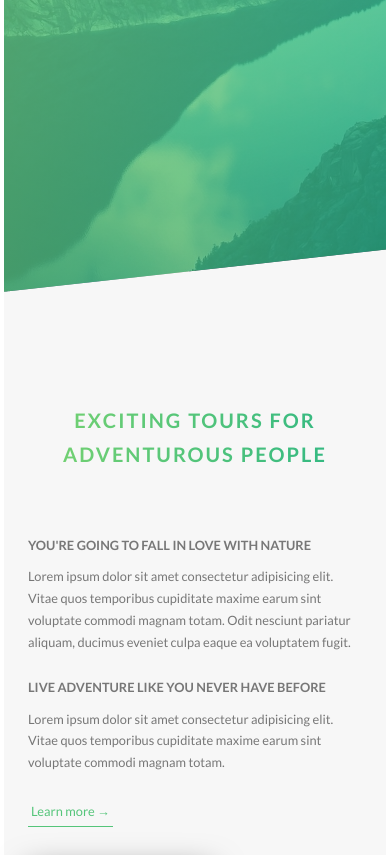
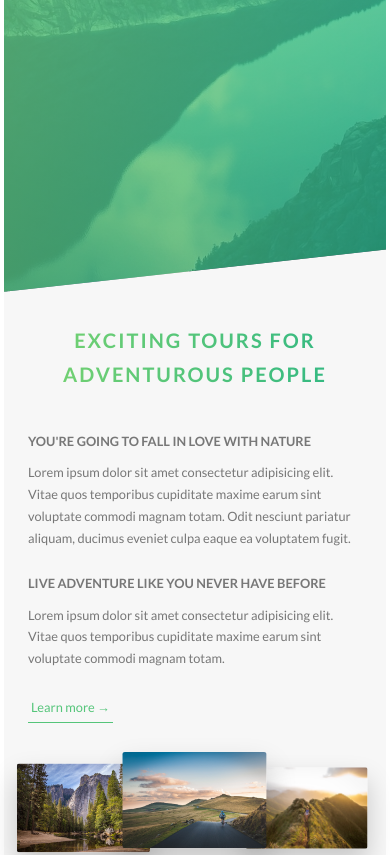
Before and after one commit to tanbt/AdvancedCssSass, a website: page Natours/index.html in a window 390 px wide. Shown: the part 514-1369 px from the top of the page. Drawn offline with Linux system fonts and the light colour scheme.

Commit message:
Update media query for feature section

```diff
--- a/Natours/scss/base/_utilities.scss
+++ b/Natours/scss/base/_utilities.scss
@@ -3,11 +3,17 @@
 }
 
 .u-margin-bottom-big {
-    margin-bottom: 8rem;
+    margin-bottom: 8rem !important;
+    @include respond(tab-port) {
+        margin-bottom: 5rem !important;
+    }
 }
 
 .u-margin-bottom-medium {
     margin-bottom: 4rem;
+    @include respond(tab-port) {
+        margin-bottom: 3rem !important;
+    }
 }
 
 .u-margin-bottom-small {
@@ -19,7 +25,7 @@
 }
 
 .u-margin-top-big {
-    margin-top: 8rem;
+    margin-top: 8rem !important;
 }
 
 .u-margin-top-huge {
--- a/Natours/scss/components/_composition.scss
+++ b/Natours/scss/components/_composition.scss
@@ -10,17 +10,38 @@
     transition: all .2s;
     outline-offset: 2rem;
 
+    @include respond(tab-port) {
+      float: left;
+      position: relative;
+      width: 33.3333%;
+      box-shadow: 0 1.5rem 3rem rgba($color-black, .2);
+    }
+
     &--p1 {
       left: 0;
       top: -2rem;
+      @include respond(tab-port) {
+        top: 0;
+        transform: scale(1.2);
+      }
     }
     &--p2 {
       right: 0;
       top: 2rem;
+      @include respond(tab-port) {
+        top: -1rem;
+        transform: scale(1.3);
+        z-index: 100;
+      }
     }
     &--p3 {
       left: 20%;
       top: 10rem;
+      @include respond(tab-port) {
+        top: 0;
+        left: 0;
+        transform: scale(1.1);
+      }
     }
 
     &:hover {
--- a/Natours/scss/components/_feature-box.scss
+++ b/Natours/scss/components/_feature-box.scss
@@ -6,6 +6,10 @@
   border-radius: 3px;
   box-shadow: 0 1.5rem 4rem rgba($color-black, 0.15);
   transition: transform 0.2s;
+
+  @include respond(tab-port) {
+    padding: 2rem;
+  }
 
   &__icon {
     font-size: 6rem;
@@ -17,6 +21,10 @@
     );
     -webkit-background-clip: text;
     color: transparent;
+
+    @include respond(tab-port) {
+      margin-bottom: 0;
+    }
   }
   &:hover {
     transform: translateY(-1.5rem) scale(1.02);
--- a/Natours/scss/pages/_home.scss
+++ b/Natours/scss/pages/_home.scss
@@ -2,6 +2,10 @@
   background-color: $color-grey-light-1;
   padding: 35rem 0;
   margin-top: -20vh;
+
+  @include respond(tab-port) {
+    padding: 25rem 0;
+  }
 }
 
 .section-feature {
@@ -18,21 +22,36 @@
   & > * {
     transform: skewY(7deg);
   }
+
+  @include respond(tab-port) {
+    padding: 10rem 0;
+  }
 }
 
 .section-tours {
   background-color: $color-grey-light-1;
   padding: 25rem 0 20rem 0;
+  margin-top: -3rem;
+
+  @include respond(tab-port) {
+    padding: 10rem 0;
+  }
 }
 
 .section-stories {
   position: relative;
   padding: 15rem 0;
+  @include respond(tab-port) {
+    padding: 10rem 0;
+  }
 }
 
 .section-book {
   padding: 15rem 0;
   background-image: linear-gradient(to right bottom, $color-primary-light, $color-primary-dark);
+  @include respond(tab-port) {
+    padding: 10rem 0;
+  }
 }
 
 .book {
```
Also changed, not shown: Natours/css/main.css.
